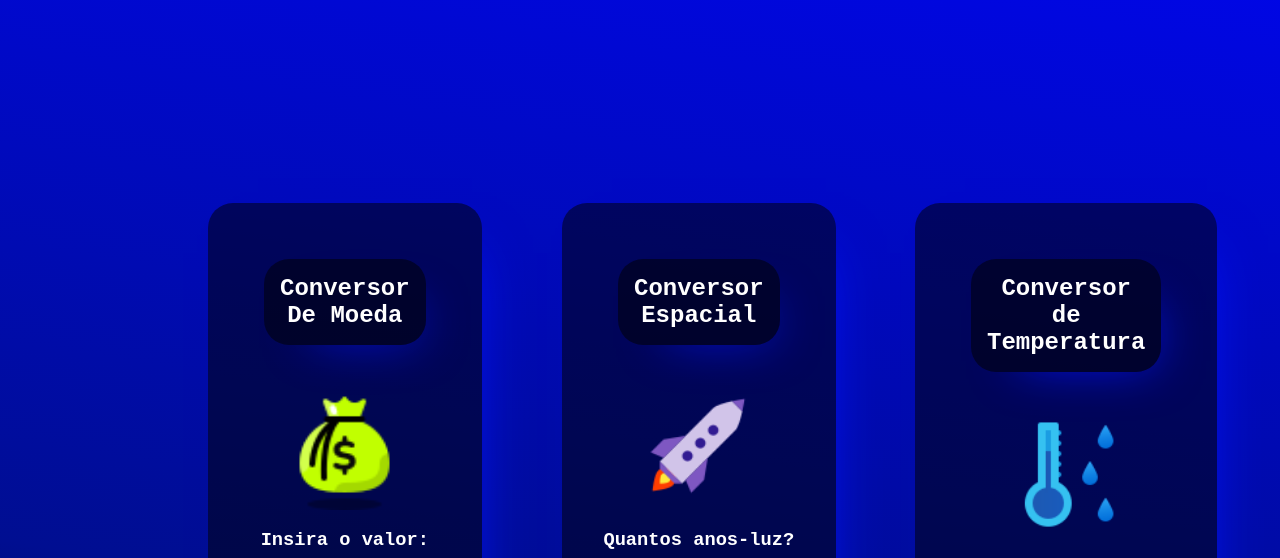
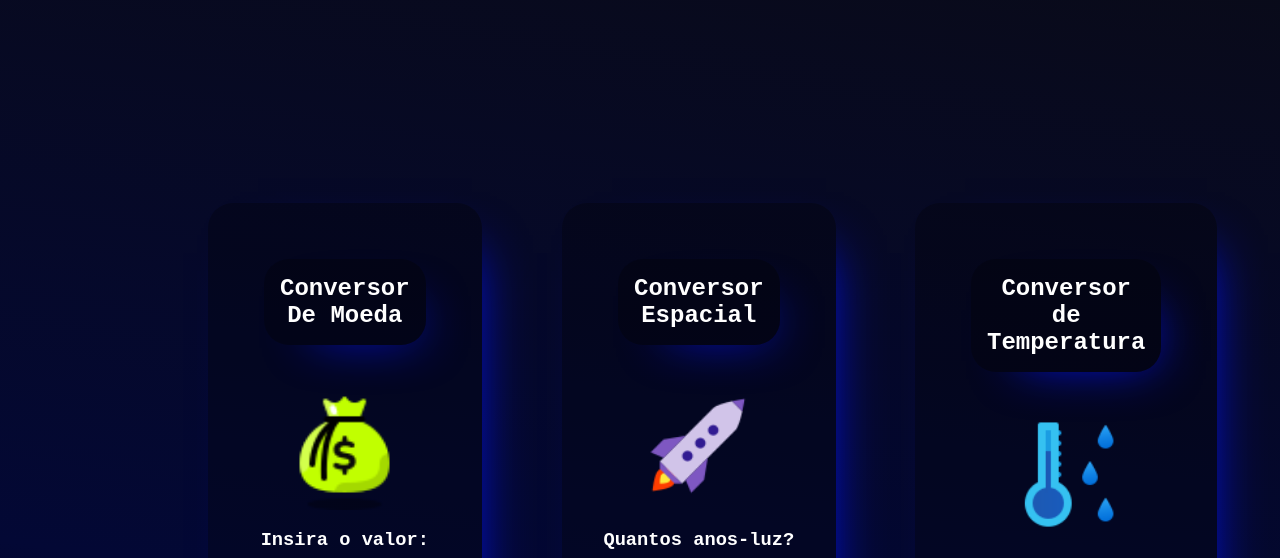
Before and after one commit to JoaoPedro019/Conversor-De-Medidas, a plain HTML site: page index.html in a window 1280 px wide. Shown: the part 242-800 px from the top of the page. Drawn offline with nearby package versions, Linux system fonts and the light colour scheme.

Commit message:
animation

```diff
--- a/style.css
+++ b/style.css
@@ -3,7 +3,7 @@
 body {
     font-family: "Roboto Mono", monospace;
     text-align: center;
-    background: linear-gradient(9deg, #000000 0%, #000e91 35%, #0004ff 100%);
+    background: linear-gradient(9deg, #000000 0%, #030835 35%, #0b0b11 100%);
     background-size: cover;
     background-position: center top;
     background-repeat: no-repeat;
@@ -54,7 +54,8 @@ body {
   .card {
     display: flex;
     flex-direction: column;
-    background-color: rgba(0, 0, 0, 0.5);
+    background-color: rgba(0, 0, 0, 25%);
+
     color: #fff;
     padding: 1rem;
     margin: 40px;
```
